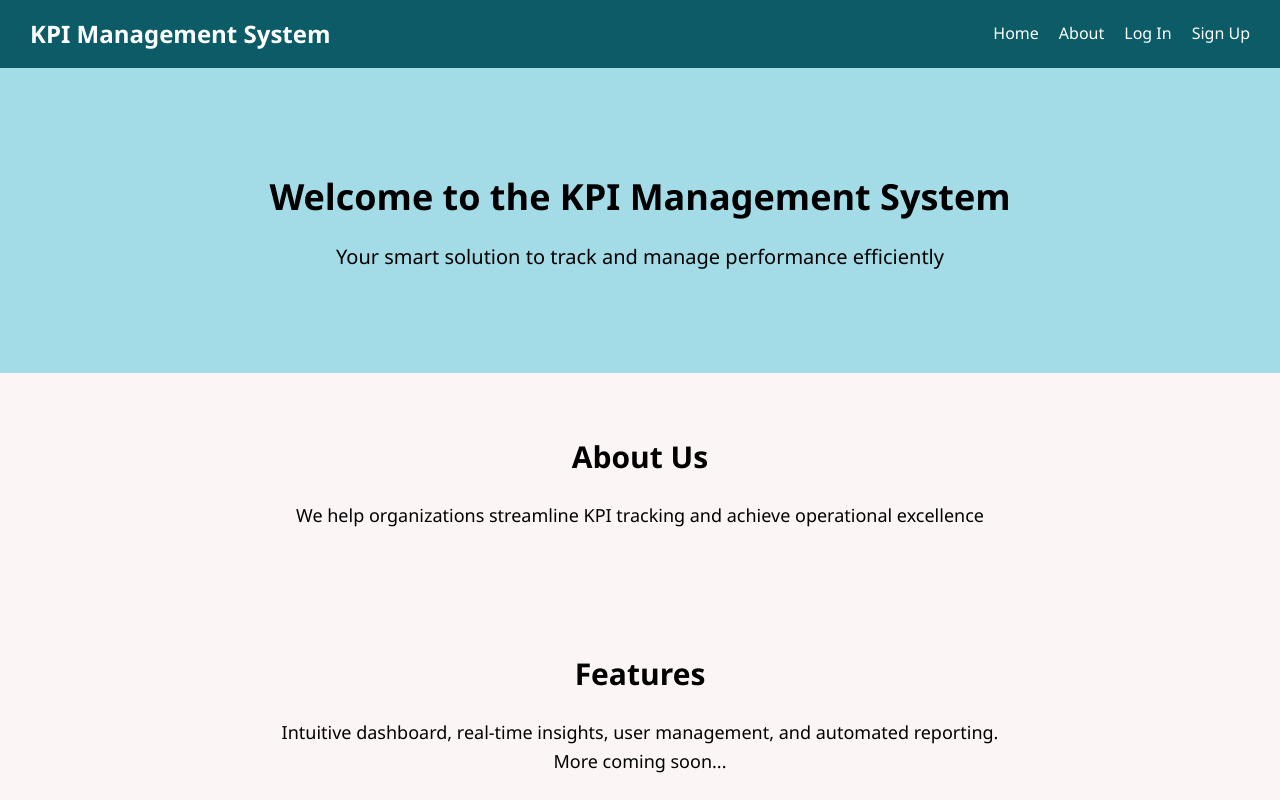
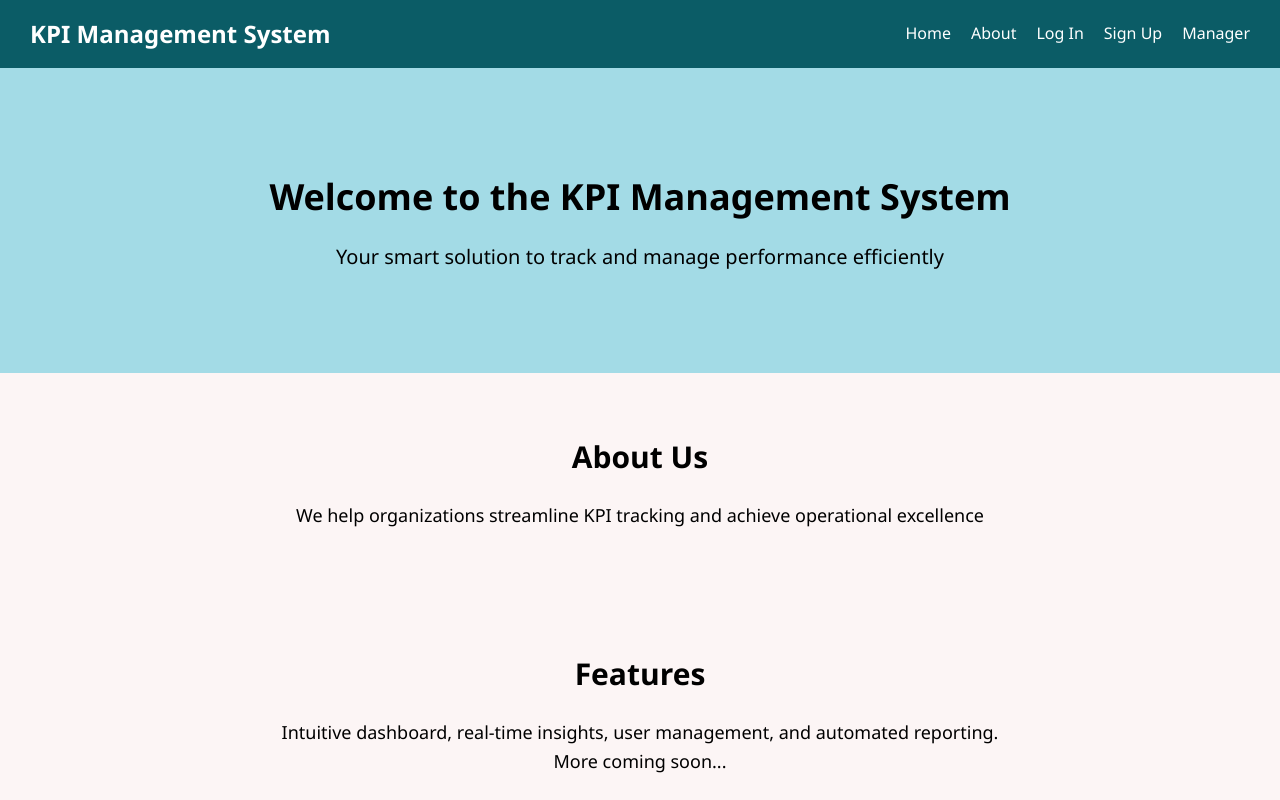
Before and after one commit to miraizz/wp_kpiApp, a React (Create React App) app: page / in a window 1280 px wide. Shown: the top 800 px of the page. Built offline with nearby package versions, Linux system fonts and the light colour scheme.

Commit message:
Manager (testing) in navbar

```diff
--- a/src/App.js
+++ b/src/App.js
@@ -7,6 +7,7 @@
 import About from './pages/About';
 import Login from './pages/Login';
 import Signup from './pages/Signup';
+import Manager from './pages/Manager';
 
 function App() {
   return (
@@ -19,6 +20,7 @@
           <Route path="/about" element={<About />} />
           <Route path="/login" element={<Login />} />
           <Route path="/signup" element={<Signup />} />
+          <Route path="/manager" element={<Manager />} />
         </Routes>
 
         <Footer />
--- a/src/components/Navbar.js
+++ b/src/components/Navbar.js
@@ -12,6 +12,7 @@
         <Link to="/about">About</Link>
         <Link to="/login">Log In</Link>
         <Link to="/signup">Sign Up</Link>
+        <Link to="/manager">Manager</Link>
       </div>
     </div>
   );
```
